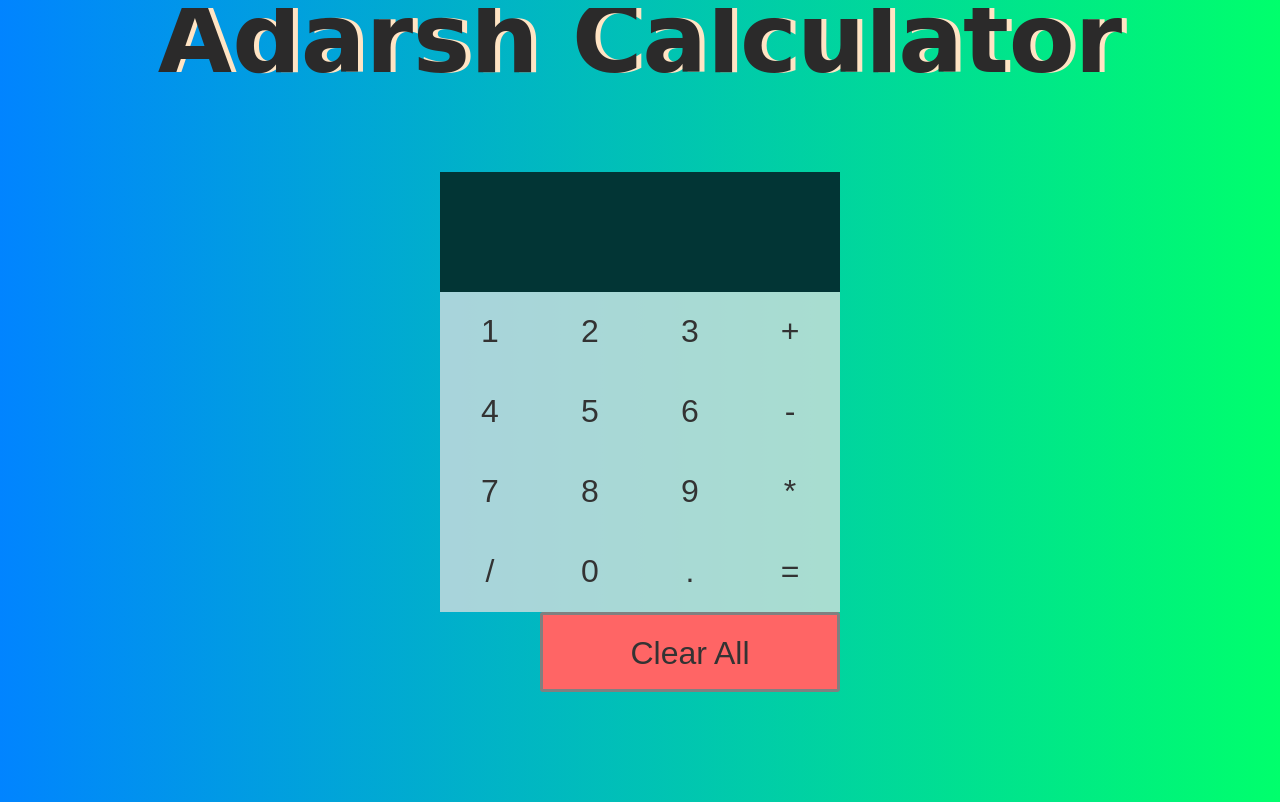
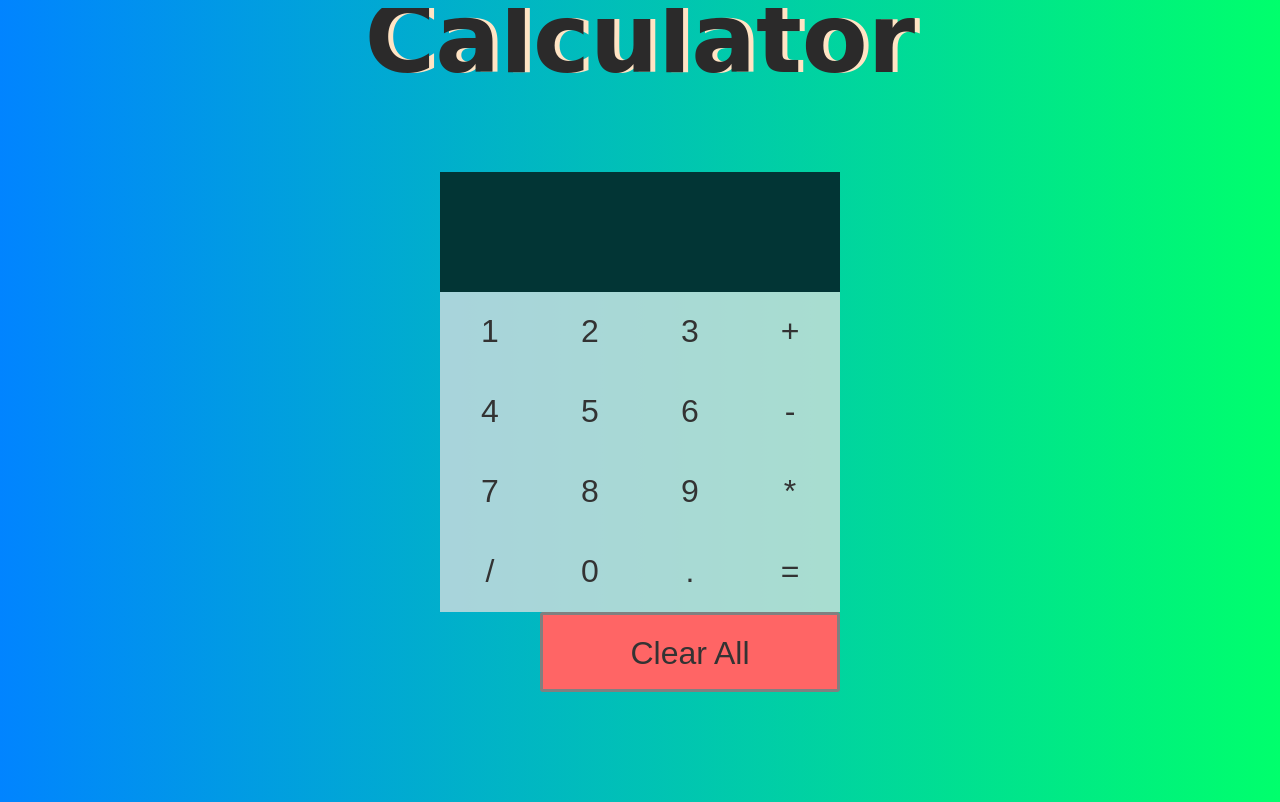
Before and after one commit to iamadarshtripathi/Calculator---JavaScript, a plain HTML site: page index.html in a window 1280 px wide. Drawn offline with Linux system fonts and the light colour scheme.

Commit message:
file change

```diff
--- a/index.html
+++ b/index.html
@@ -10,7 +10,7 @@
 </head>
 
 <body>
-    <h1>Adarsh Calculator</h1>
+    <h1>Calculator</h1>
 
     <div class="calculator-grid">
         <form name="form1">
```
